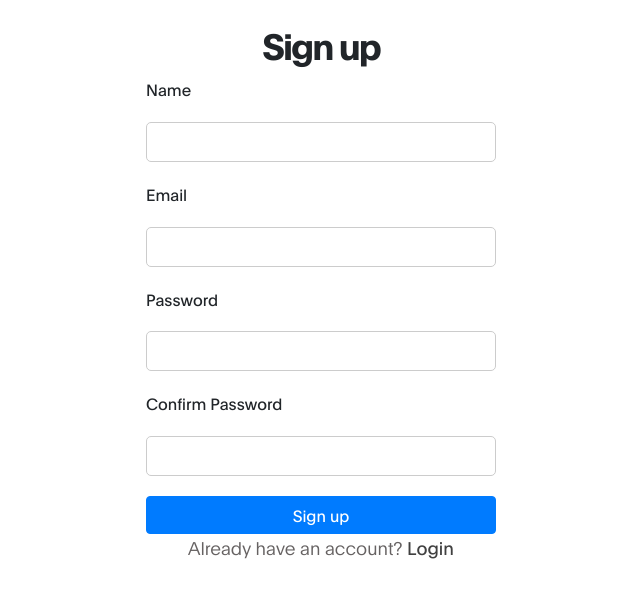
After one commit to MintViper03/MuscleZen, a PHP site: page /signup.html in a window 1280 px wide. The commit adds this page. Shown: the top 598 px of the page, without its empty margins (319-959 px from the left). Run offline with PHP 8.4, Linux system fonts and the light colour scheme.

Commit message:
few fix's and login/signup page demo implementation

```diff
--- a/MyGym Website/css/main.css
+++ b/MyGym Website/css/main.css
@@ -253,7 +253,7 @@ a:focus {
   display: flex;
   height: 50px;
   width: 50px;
-  position:relative;
+  position: relative;
   float: left;
   max-width: 90%;
   margin: 0px auto;
@@ -266,15 +266,11 @@ a:focus {
 
 .navbar {
   background: var(--dark-color);
-  padding: 1rem;
+  padding: 2rem;
   max-width: 100%;
-  margin: 0 auto;
+  margin: auto auto;
   align-items: center;
-}
-
-.navbar-expand-lg .navbar-nav .nav-link {
-  padding-right: 1.5rem;
-  padding-left: 1.5rem;
+  justify-content: space-between;
 }
 
 .navbar-brand {
@@ -286,7 +282,10 @@ a:focus {
   position: relative;
   margin: auto;
   margin-left: 10px;
+}
 
+.nav-item {
+  margin-right: 0px;
 }
 
 .nav-item .nav-link {
@@ -296,15 +295,12 @@ a:focus {
   font-weight: var(--font-weight-normal);
   text-transform: uppercase;
   padding: 2px 6px;
+  transition: color 0.3s ease;
 }
 
 .nav-item .nav-link.active,
 .nav-item .nav-link:hover {
   color: var(--primary-color);
-}
-
-.navbar .social-icon li a {
-  color: var(--white-color);
 }
 
 .navbar-toggler {
@@ -803,8 +799,9 @@ Button "Become A member today" section
   border-radius: 50px;
   text-align: center;
   color: rgb(0, 0, 0); /* This line changes the text color to white */
-  background: #F2F2F2;
-  box-shadow: rgba(50, 50, 93, 0.25) 0px 30px 50px -12px inset, rgba(0, 0, 0, 0.3) 0px 18px 26px -18px inset;
+  background: #f2f2f2;
+  box-shadow: rgba(50, 50, 93, 0.25) 0px 30px 50px -12px inset,
+    rgba(0, 0, 0, 0.3) 0px 18px 26px -18px inset;
   position: relative;
   text-shadow: 2px 2px 4px #404040; /* Added text shadow */
 }
@@ -832,7 +829,6 @@ label {
   margin: 10px 0 10px;
 }
 
-
 input[type="number"],
 input[type="float"] {
   width: 100%;
@@ -849,7 +845,7 @@ input[type="float"] {
 .radio-input {
   display: flex;
   gap: 40px;
-  display:inline-flex;
+  display: inline-flex;
 }
 
 .radio-input .label {
@@ -868,18 +864,15 @@ input[type="float"] {
   transition: 0.3s;
   border: 3px solid transparent;
   box-shadow: 3px 3px 6px rgba(0, 0, 0, 0.5),
-   -1px -1px 4px rgba(255, 255, 255, 0.5);
-   margin: 0px auto;
-
+    -1px -1px 4px rgba(255, 255, 255, 0.5);
+  margin: 0px auto;
 }
 
 .radio-input .label input:checked + .check {
   box-shadow: 3px 3px 6px rgba(0, 0, 0, 0.5),
-   -1px -1px 4px rgba(255, 255, 255, 0.5),
-   inset 3px 3px 6px rgba(0, 0, 0, 0.5),
-   inset -1px -1px 4px rgba(255, 255, 255, 0.5);
+    -1px -1px 4px rgba(255, 255, 255, 0.5), inset 3px 3px 6px rgba(0, 0, 0, 0.5),
+    inset -1px -1px 4px rgba(255, 255, 255, 0.5);
   transform: scale(1.1);
-
 }
 
 .input-wrapper input {
@@ -948,7 +941,6 @@ input[type="float"] {
   background: var(--primary-color);
   transition: background 1s;
 }
-
 
 #bmiResult {
   margin-top: 15px;
@@ -1043,3 +1035,102 @@ input[type="float"] {
     padding-left: 1.5rem;
   }
 }
+
+/* Login and Signup Pages */
+
+.login-container,
+.signup-container {
+  width: 400px;
+  margin: 50px auto;
+  padding: 20px;
+  background-color: #f7f7f7;
+  border: 1px solid #ddd;
+  border-radius: 10px;
+  box-shadow: 0 0 10px rgba(0, 0, 0, 0.1);
+}
+
+.login-header,
+.signup-header {
+  text-align: center;
+  margin-bottom: 20px;
+}
+
+.login-header h2,
+.signup-header h2 {
+  font-weight: bold;
+  color: var(--primary-color);
+}
+
+.login-form,
+.signup-form {
+  margin-top: 20px;
+}
+
+.login-form label,
+.signup-form label {
+  display: block;
+  margin-bottom: 10px;
+}
+
+.login-form input[type="email"],
+.login-form input[type="password"],
+.signup-form input[type="text"],
+.signup-form input[type="email"],
+.signup-form input[type="password"] {
+  width: 100%;
+  height: 40px;
+  margin-bottom: 20px;
+  padding: 10px;
+  border: 1px solid #ccc;
+  border-radius: 5px;
+}
+
+.login-form input[type="submit"],
+.signup-form input[type="submit"] {
+  width: 100%;
+  height: 40px;
+  background-color: var(--primary-color);
+  color: #fff;
+  padding: 10px;
+  border: none;
+  border-radius: 5px;
+  cursor: pointer;
+}
+
+.login-form input[type="submit"]:hover,
+.signup-form input[type="submit"]:hover {
+  background-color: #333;
+}
+
+.login-link,
+.signup-link {
+  text-align: center;
+  margin-top: 20px;
+}
+
+.login-link a,
+.signup-link a {
+  color: var(--primary-color);
+  text-decoration: none;
+}
+
+.login-link a:hover,
+.signup-link a:hover {
+  color: #333;
+}
+
+/* Responsive Design */
+
+@media (max-width: 768px) {
+  .login-container,
+  .signup-container {
+    width: 300px;
+  }
+}
+
+@media (max-width: 480px) {
+  .login-container,
+  .signup-container {
+    width: 250px;
+  }
+}
--- /dev/null
+++ b/MyGym Website/signup.html
@@ -0,0 +1,60 @@
+<!DOCTYPE html>
+<html lang="en">
+  <head>
+    <meta charset="UTF-8" />
+    <meta name="viewport" content="width=device-width, initial-scale=1.0" />
+    <title>Sign up | MuscleZen</title>
+    <link rel="stylesheet" href="css/bootstrap.min.css" />
+    <link rel="stylesheet" href="css/font-awesome.min.css" />
+    <link rel="stylesheet" href="css/main.css" />
+  </head>
+  <body>
+    <div class="container">
+      <div class="row">
+        <div class="col-lg-4 col-md-6 col-12 mx-auto">
+          <div class="signup-form">
+            <h2 class="text-center">Sign up</h2>
+            <form action="#" method="post">
+              <div class="form-group">
+                <label for="name">Name</label>
+                <input type="text" id="name" class="form-control" required />
+              </div>
+              <div class="form-group">
+                <label for="email">Email</label>
+                <input type="email" id="email" class="form-control" required />
+              </div>
+              <div class="form-group">
+                <label for="password">Password</label>
+                <input
+                  type="password"
+                  id="password"
+                  class="form-control"
+                  required
+                />
+              </div>
+              <div class="form-group">
+                <label for="confirm-password">Confirm Password</label>
+                <input
+                  type="password"
+                  id="confirm-password"
+                  class="form-control"
+                  required
+                />
+              </div>
+              <button type="submit" class="btn btn-primary btn-block">
+                Sign up
+              </button>
+              <p class="text-center">
+                Already have an account? <a href="login.html">Login</a>
+              </p>
+            </form>
+          </div>
+        </div>
+      </div>
+    </div>
+
+    <script src="js/jquery.min.js"></script>
+    <script src="js/bootstrap.min.js"></script>
+    <script src="js/custom.js"></script>
+  </body>
+</html>
```
Also changed, not shown: MyGym Website/index.html (+25 -13 lines), MyGym Website/login.html (added, +47 -0 lines).
